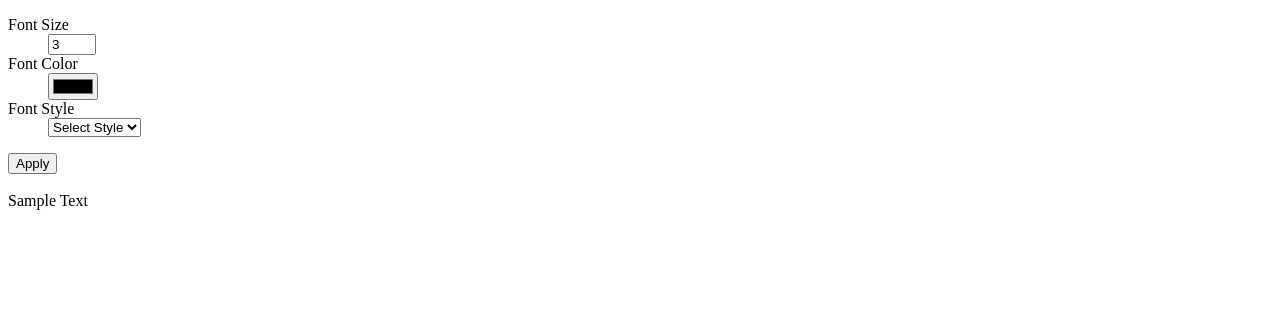
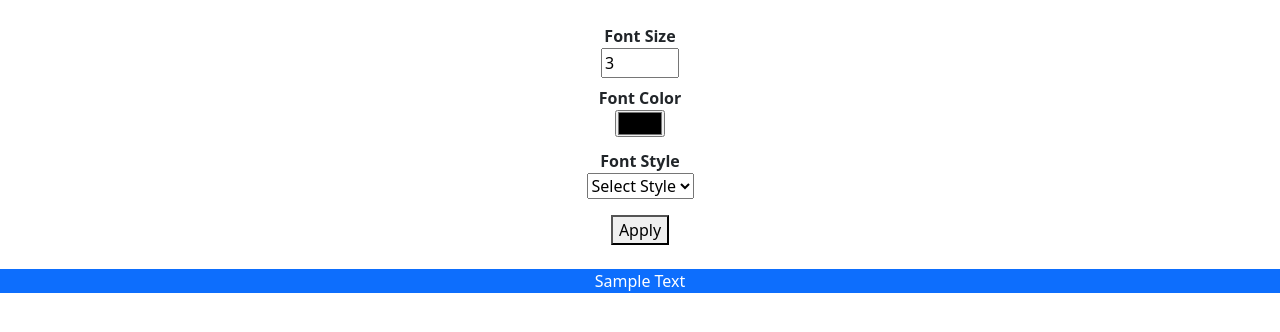
Before and after one commit to sarvjit07/UI-Full-Stack-ReactJS, a website: page public/docs/JavaScript-Classes/16-09-2024/StringFormattingMethods.html in a window 1280 px wide. Drawn offline with nearby package versions, Linux system fonts and the light colour scheme.

Commit message:
Added SS of Html File

```diff
--- a/public/docs/JavaScript-Classes/16-09-2024/StringFormattingMethods.html
+++ b/public/docs/JavaScript-Classes/16-09-2024/StringFormattingMethods.html
@@ -3,7 +3,8 @@
 <head>
     <meta charset="UTF-8">
     <meta name="viewport" content="width=device-width, initial-scale=1.0">
-    <title>Document</title>
+    <title>StringFormattingMethods</title>
+    <link rel="stylesheet" href="../../../../node_modules/bootstrap/dist/css/bootstrap.css">
     <script>
         function ApplyClick(){
             var size = document.getElementById("txtSize").value;
@@ -23,7 +24,7 @@
         }
     </script>
 </head>
-<body>
+<body class="text-center mt-4">
     <dl>
         <dt>Font Size</dt>
         <dd><input type="number" min="1" max="7" value="3" id="txtSize"></dd>
@@ -40,6 +41,6 @@
     </dl>
     <button onclick="ApplyClick()"> Apply </button>
     <br><br>
-    <div id="msg">Sample Text</div>
+    <div id="msg" class="bg-primary text-white">Sample Text</div>
 </body>
 </html>
```
Also changed, not shown: public/docs/JavaScript-Classes/14-09-2024/EMICalculator.gif (added), public/docs/JavaScript-Classes/16-09-2024/StringFormattingMethods.gif (added), 1 other file.
